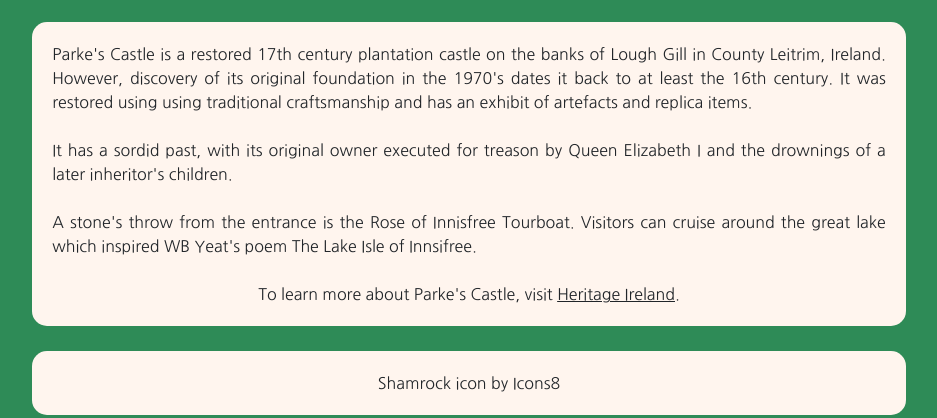
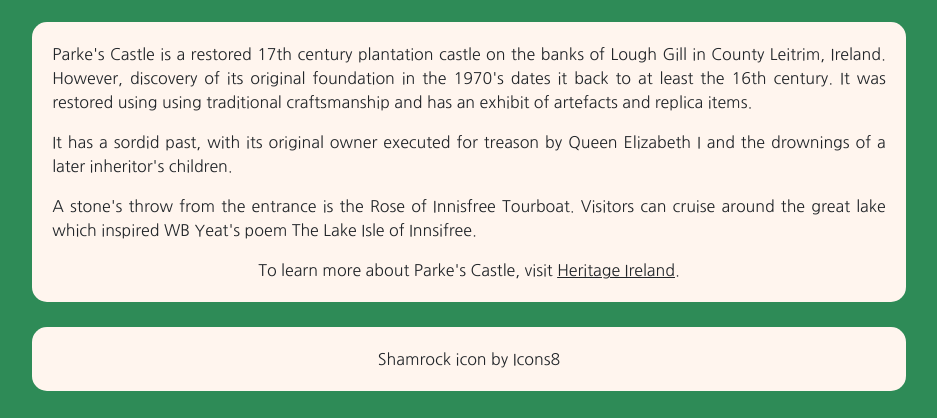
Before and after one commit to hilbug/freecodecamp-tribute-page, a plain HTML site: page index.html in a window 1280 px wide. Shown: the part 667-1085 px from the top of the page, without its empty margins (171-1108 px from the left). Drawn offline with nearby package versions, Linux system fonts and the light colour scheme; a web font is replaced by a local one.

Commit message:
remove breaks in html

```diff
--- a/index.html
+++ b/index.html
@@ -1,15 +1,18 @@
 <!DOCTYPE html>
 <html lang="en">
+
 <head>
     <meta charset="UTF-8">
     <meta http-equiv="X-UA-Compatible" content="IE=edge">
     <meta name="viewport" content="width=device-width, initial-scale=1.0">
     <link rel="shortcut icon" href="https://img.icons8.com/emoji/48/000000/shamrock.png" type="image/x-icon">
     <!-- CSS -->
-    <link href="https://cdn.jsdelivr.net/npm/bootstrap@5.0.0-beta3/dist/css/bootstrap.min.css" rel="stylesheet" integrity="sha384-eOJMYsd53ii+scO/bJGFsiCZc+5NDVN2yr8+0RDqr0Ql0h+rP48ckxlpbzKgwra6" crossorigin="anonymous">
+    <link href="https://cdn.jsdelivr.net/npm/bootstrap@5.0.0-beta3/dist/css/bootstrap.min.css" rel="stylesheet"
+        integrity="sha384-eOJMYsd53ii+scO/bJGFsiCZc+5NDVN2yr8+0RDqr0Ql0h+rP48ckxlpbzKgwra6" crossorigin="anonymous">
     <link rel="stylesheet" href="style.css">
     <title>Parke's Castle</title>
 </head>
+
 <body>
     <main id="main" class="container">
         <!-- HEADER -->
@@ -25,7 +28,9 @@
         <section class="row">
             <div class="col-md-12">
                 <div id="img-div" class="text-center">
-                    <img id="image" class="img-fluid" src="https://heritageireland.ie/assets/uploads/2020/03/Parkes-Castle-Entrance.jpg" alt="Parkes Castle front entrance" >
+                    <img id="image" class="img-fluid"
+                        src="https://heritageireland.ie/assets/uploads/2020/03/Parkes-Castle-Entrance.jpg"
+                        alt="Parkes Castle front entrance">
                     <p id="img-caption" class="pt-1">Front Entrance of Parke's Castle <br>
                         📷 Heritage Ireland
                     </p>
@@ -36,13 +41,25 @@
         <section class="row">
             <div class="col-md-12">
                 <div id="tribute-info">
-                    <p>Parke's Castle is a restored 17th century plantation castle on the banks of Lough Gill in County Leitrim, Ireland. However, discovery of its original foundation in the 1970's dates it back to at least the 16th century. It was restored using using traditional  craftsmanship and has an exhibit of artefacts and replica items.
-                    <br><br>
-                    It has a sordid past, with its original owner executed for treason by Queen Elizabeth I and the drownings of a later inheritor's children.
-                    <br><br>
-                    A stone's throw from the entrance is the Rose of Innisfree Tourboat. Visitors can cruise around the great lake which inspired WB Yeat's poem The Lake Isle of Innsifree.
-                    <br><br>
-                    <p class="text-center">To learn more about Parke's Castle, visit <a href="https://heritageireland.ie/places-to-visit/parkes-castle/" id="tribute-link" target="_blank">Heritage Ireland</a>.</p>
+                    <p class="mb-3">Parke's Castle is a restored 17th century plantation castle on the banks of Lough
+                        Gill in County
+                        Leitrim, Ireland. However, discovery of its original foundation in the 1970's dates it back to
+                        at least the 16th century. It was restored using using traditional craftsmanship and has an
+                        exhibit of artefacts and replica items.</p>
+
+                    <p class="mb-3">
+                        It has a sordid past, with its original owner executed for treason by Queen Elizabeth I and the
+                        drownings of a later inheritor's children.
+                    </p>
+
+                    <p class="mb-3">
+                        A stone's throw from the entrance is the Rose of Innisfree Tourboat. Visitors can cruise around
+                        the great lake which inspired WB Yeat's poem The Lake Isle of Innsifree.
+                    </p>
+
+                    <p class="text-center">To learn more about Parke's Castle, visit <a
+                            href="https://heritageireland.ie/places-to-visit/parkes-castle/" id="tribute-link"
+                            target="_blank">Heritage Ireland</a>.</p>
                     </p>
                 </div>
             </div>
@@ -50,13 +67,17 @@
         <footer class="row">
             <div class="col-md-12">
                 <div id="footer" class="text-center">
-                    <p><a href="https://icons8.com/icon/J3sPT0P9APxy/shamrock" class="text-decoration-none">Shamrock icon by Icons8</a></p>
+                    <p><a href="https://icons8.com/icon/J3sPT0P9APxy/shamrock" class="text-decoration-none">Shamrock
+                            icon by Icons8</a></p>
                 </div>
             </div>
         </footer>
     </main>
 
     <!-- JS BootStrap -->
-    <script src="https://cdn.jsdelivr.net/npm/bootstrap@5.0.0-beta3/dist/js/bootstrap.bundle.min.js" integrity="sha384-JEW9xMcG8R+pH31jmWH6WWP0WintQrMb4s7ZOdauHnUtxwoG2vI5DkLtS3qm9Ekf" crossorigin="anonymous"></script>
+    <script src="https://cdn.jsdelivr.net/npm/bootstrap@5.0.0-beta3/dist/js/bootstrap.bundle.min.js"
+        integrity="sha384-JEW9xMcG8R+pH31jmWH6WWP0WintQrMb4s7ZOdauHnUtxwoG2vI5DkLtS3qm9Ekf"
+        crossorigin="anonymous"></script>
 </body>
+
 </html>
```
